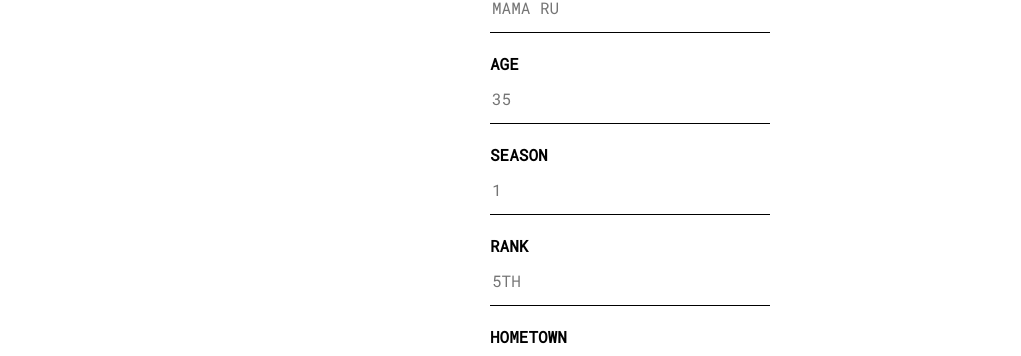
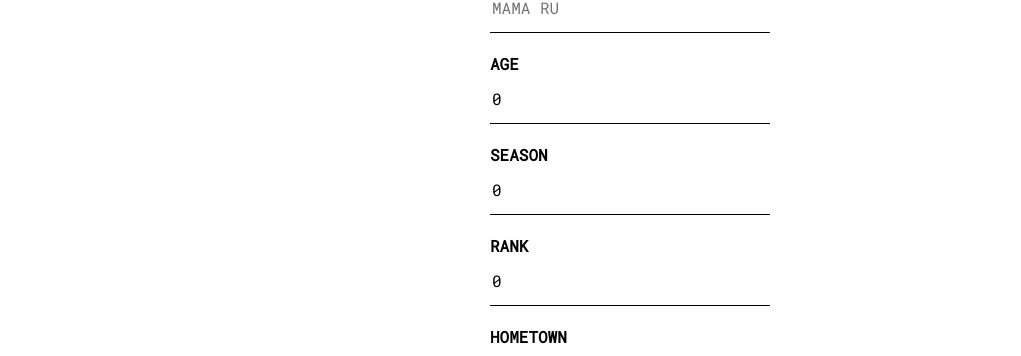
Before and after one commit to NaryLozano/the-shade-front, a React (Vite) app: page /add in a window 1280 px wide. Shown: the part 266-622 px from the top of the page, without its empty margins (0-1021 px from the left). Built offline with nearby package versions, Linux system fonts and the light colour scheme; no server answers.

Commit message:
Refactor addqueen at hook and add form

```diff
--- a/src/components/Card/Card.tsx
+++ b/src/components/Card/Card.tsx
@@ -1,14 +1,14 @@
-import { QueenStructure } from "../../store/queens/types";
 import CardStyled from "./CardStyled";
 import Button from "../Button/Button";
 import buttonData from "../../data/button/buttonData";
 import useApi from "../../hooks/useApi/useApi";
+import { QueenStructure } from "../../store/queens/types";
 
 interface CardProps {
   queen: QueenStructure;
 }
 const Card = ({
-  queen: { id, hometown, rank, image, name },
+  queen: { hometown, id, image, name, rank },
 }: CardProps): React.ReactElement => {
   const { buttonA11Y, buttonClassName, buttonPicture } = buttonData;
   const { deleteQueen } = useApi();
--- a/src/components/Form/Form.tsx
+++ b/src/components/Form/Form.tsx
@@ -2,35 +2,41 @@ import React, { useState } from "react";
 import buttonData from "../../data/button/buttonData";
 import Button from "../Button/Button";
 import FormStyled from "./FormStyled";
-
-const formState = {
-  name: "",
-  age: "",
-  season: "",
-  rank: "",
-  hometown: "",
-  quote: "",
-  pictureUrl: "",
-};
+import { QueenStructure } from "../../store/queens/types";
 
 interface FormProps {
-  submitForm: () => void;
+  onSubmit: (queenData: QueenStructure) => void;
 }
-const Form = ({ submitForm }: FormProps): React.ReactElement => {
-  const [formData, setFormdata] = useState(formState);
+const Form = ({ onSubmit }: FormProps): React.ReactElement => {
+  const formState = {
+    name: "",
+    age: 0,
+    season: 0,
+    rank: 0,
+    hometown: "",
+    quote: "",
+    image: "",
+  };
+  const [queenData, setQueenData] = useState(formState);
   const { buttonA11Y, buttonClassName, content } = buttonData;
 
   const onChangeForm = (
     event: React.ChangeEvent<HTMLInputElement | HTMLTextAreaElement>
   ) => {
-    setFormdata({
-      ...formData,
+    setQueenData({
+      ...queenData,
       [event.target.id]: event.target.value,
     });
   };
 
+  const handleOnSubmit = (event: React.FormEvent<HTMLFormElement>) => {
+    event.preventDefault();
+    onSubmit(queenData);
+    setQueenData(formState);
+  };
+
   return (
-    <FormStyled className="formulary" onSubmit={submitForm}>
+    <FormStyled className="formulary" onSubmit={handleOnSubmit}>
       <label htmlFor="name" className="formulary">
         name
         <input
@@ -38,7 +44,7 @@ const Form = ({ submitForm }: FormProps): React.ReactElement => {
           type="text"
           id="name"
           placeholder="mama ru"
-          value={formData.name}
+          value={queenData.name}
           onChange={onChangeForm}
           required={true}
         />
@@ -50,7 +56,7 @@ const Form = ({ submitForm }: FormProps): React.ReactElement => {
           className="formulary__input"
           id="age"
           placeholder="35"
-          value={formData.age}
+          value={queenData.age}
           onChange={onChangeForm}
           required={true}
         />
@@ -62,7 +68,7 @@ const Form = ({ submitForm }: FormProps): React.ReactElement => {
           type="number"
           id="season"
           placeholder="1"
-          value={formData.season}
+          value={queenData.season}
           onChange={onChangeForm}
           required={true}
         />
@@ -74,7 +80,7 @@ const Form = ({ submitForm }: FormProps): React.ReactElement => {
           type="text"
           id="rank"
           placeholder="5th"
-          value={formData.rank}
+          value={queenData.rank}
           onChange={onChangeForm}
           required={true}
         />
@@ -86,7 +92,7 @@ const Form = ({ submitForm }: FormProps): React.ReactElement => {
           type="text"
           id="hometown"
           placeholder="barcelona,cat"
-          value={formData.hometown}
+          value={queenData.hometown}
           onChange={onChangeForm}
           required={true}
         />
@@ -97,17 +103,17 @@ const Form = ({ submitForm }: FormProps): React.ReactElement => {
           className="formulary__area"
           id="quote"
           placeholder="'no t, no shade, no pink lemonade'"
-          value={formData.quote}
+          value={queenData.quote}
           onChange={onChangeForm}
           required={true}
         />
       </label>
-      <label htmlFor="picture" className="formulary">
+      <label htmlFor="image" className="formulary">
         picture url
         <textarea
           className="formulary__area"
-          id="pictureUrl"
-          value={formData.pictureUrl}
+          id="image"
+          value={queenData.image}
           onChange={onChangeForm}
           required={true}
         />
@@ -116,7 +122,6 @@ const Form = ({ submitForm }: FormProps): React.ReactElement => {
         buttonClassName={buttonClassName.primary.dark}
         buttonA11Y={buttonA11Y.add}
         text={content?.add}
-        actionOnClick={submitForm}
       />
     </FormStyled>
   );
--- a/src/hooks/useApi/useApi.ts
+++ b/src/hooks/useApi/useApi.ts
@@ -75,15 +75,18 @@ const useApi = () => {
     }
   };
 
-  const addQueen = async (queenToAdd: QueenStructure) => {
+  const addQueen = async (
+    queenData: QueenStructure
+  ): Promise<QueenStructure> => {
     try {
       dispatch(showLoadingActionCreator());
-      const {
-        data: { queen },
-      } = await axios.post(`${paths.queens}${paths.add}`, {
-        headers: { Authorization: `Bearer ${token}` },
-        queenToAdd,
-      });
+      const { data: newQueen } = await axios.post<QueenStructure>(
+        `${apiUrl}${paths.queens}${paths.add}`,
+        queenData,
+        {
+          headers: { Authorization: `Bearer ${token}` },
+        }
+      );
       dispatch(
         showModalActionCreator({
           modalData: {
@@ -93,7 +96,8 @@ const useApi = () => {
           },
         })
       );
-      return queen;
+      dispatch(hideLoadingActionCreator());
+      return newQueen;
     } catch {
       dispatch(hideLoadingActionCreator());
       dispatch(
--- a/src/mocks/factory/queenFactory/queenFactory.ts
+++ b/src/mocks/factory/queenFactory/queenFactory.ts
@@ -9,7 +9,7 @@ const queenFactory = Factory.define<QueenStructure>(() => ({
   image: faker.image.url(),
   rank: faker.number.int({ min: 0, max: 16 }),
   season: faker.number.int({ min: 0, max: 16 }),
-  memorableQuote: faker.person.bio(),
+  quote: faker.person.bio(),
   id: faker.database.mongodbObjectId(),
 }));
 
--- a/src/pages/AddPage/AddPage.tsx
+++ b/src/pages/AddPage/AddPage.tsx
@@ -1,11 +1,23 @@
 import Form from "../../components/Form/Form";
+import useApi from "../../hooks/useApi/useApi";
+import { useAppDispatch } from "../../store";
+import { addQueenActionCreator } from "../../store/queens/queensSlice";
+import { QueenStructure } from "../../store/queens/types";
 import AddPageStyled from "./AddPageStyled";
 
 const AddPage = (): React.ReactElement => {
+  const dispatch = useAppDispatch();
+  const { addQueen } = useApi();
+
+  const onSubmit = async (queenData: QueenStructure) => {
+    const newQueen = await addQueen(queenData);
+
+    dispatch(addQueenActionCreator(newQueen));
+  };
   return (
     <AddPageStyled className="add">
       <h1 className="add__title">add queen</h1>
-      <Form submitForm={() => ({})} />
+      <Form onSubmit={onSubmit} />
     </AddPageStyled>
   );
 };
--- a/src/store/queens/types.ts
+++ b/src/store/queens/types.ts
@@ -1,14 +1,15 @@
 export interface QueenStructure {
-  id?: string;
   name: string;
   age: number;
   rank: number;
   season: number;
   hometown: string;
   image: string;
+  quote: string;
+  id?: string;
+  user?: string;
 }
 
 export interface QueensState {
   queens: QueenStructure[];
-  queen?: QueenStructure;
 }
```
Also changed, not shown: 1 other file (tests, documents, lock files or other folders).
